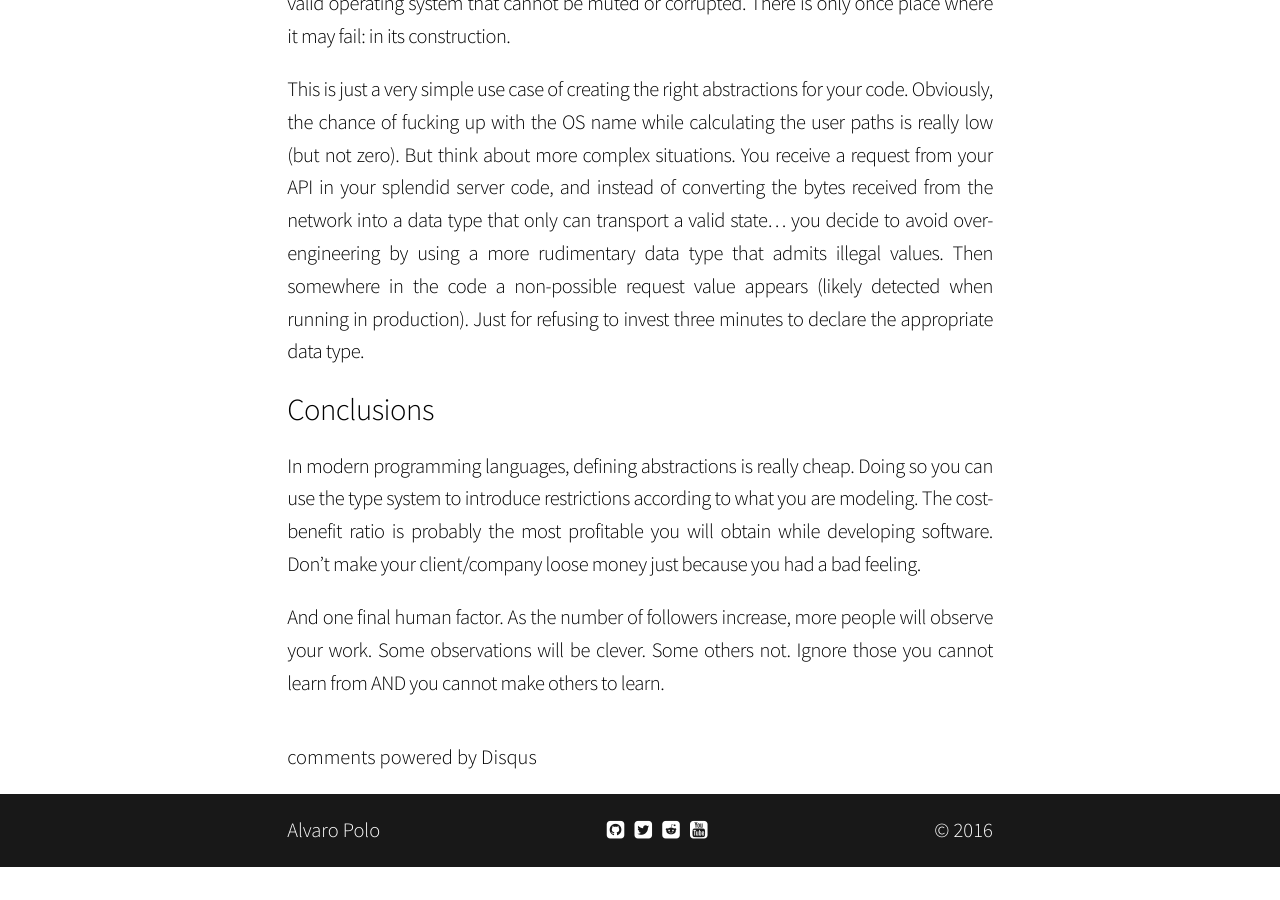
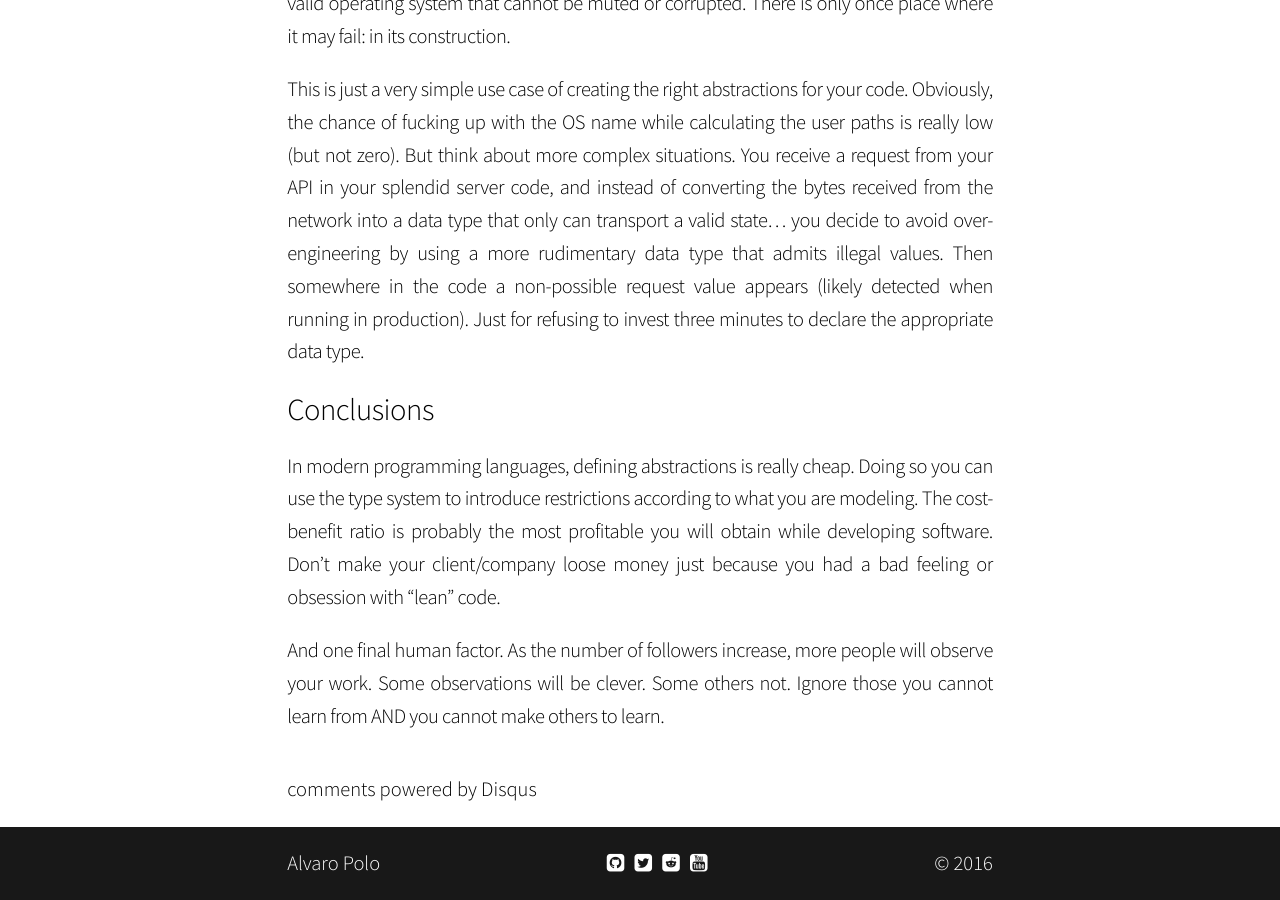
Before and after one commit to apoloval/apoloval.github.com, a Jekyll site: the page built from _posts/2016-09-15-algebraic-types-and-rudimentary-coding.md, in a window 1280 px wide and 900 px high, scrolled down 4758 px. Built offline with Jekyll 4.4.1, drawn with Linux system fonts in a browser that asks for light colours; nearby versions of some CDN libraries; some web fonts are replaced; comment, search, counter and statistics services are not loaded; before the commit the page ends 5625 px from its top, so only the background shows below that; some of the changed text lies outside the part shown.

Commit message:
Several fixings in Algebraic Types and Rudimentary Coding

```diff
--- a/_posts/2016-09-15-algebraic-types-and-rudimentary-coding.md
+++ b/_posts/2016-09-15-algebraic-types-and-rudimentary-coding.md
@@ -116,7 +116,7 @@ This is just a very simple use case of creating the right abstractions for your
 
 ## Conclusions
 
-In modern programming languages, defining abstractions is really cheap. Doing so you can use the type system to introduce restrictions according to what you are modeling. The cost-benefit ratio is probably the most profitable you will obtain while developing software. Don't make your client/company loose money just because you had a bad feeling.
+In modern programming languages, defining abstractions is really cheap. Doing so you can use the type system to introduce restrictions according to what you are modeling. The cost-benefit ratio is probably the most profitable you will obtain while developing software. Don't make your client/company loose money just because you had a bad feeling or obsession with "lean" code.
 
 And one final human factor. As the number of followers increase, more people will observe your work. Some observations will be clever. Some others not. Ignore those you cannot learn from AND you cannot make others to learn.
 
```
Also changed, not shown: other parts of _posts/2016-09-15-algebraic-types-and-rudimentary-coding.md (+1 -1 lines).
